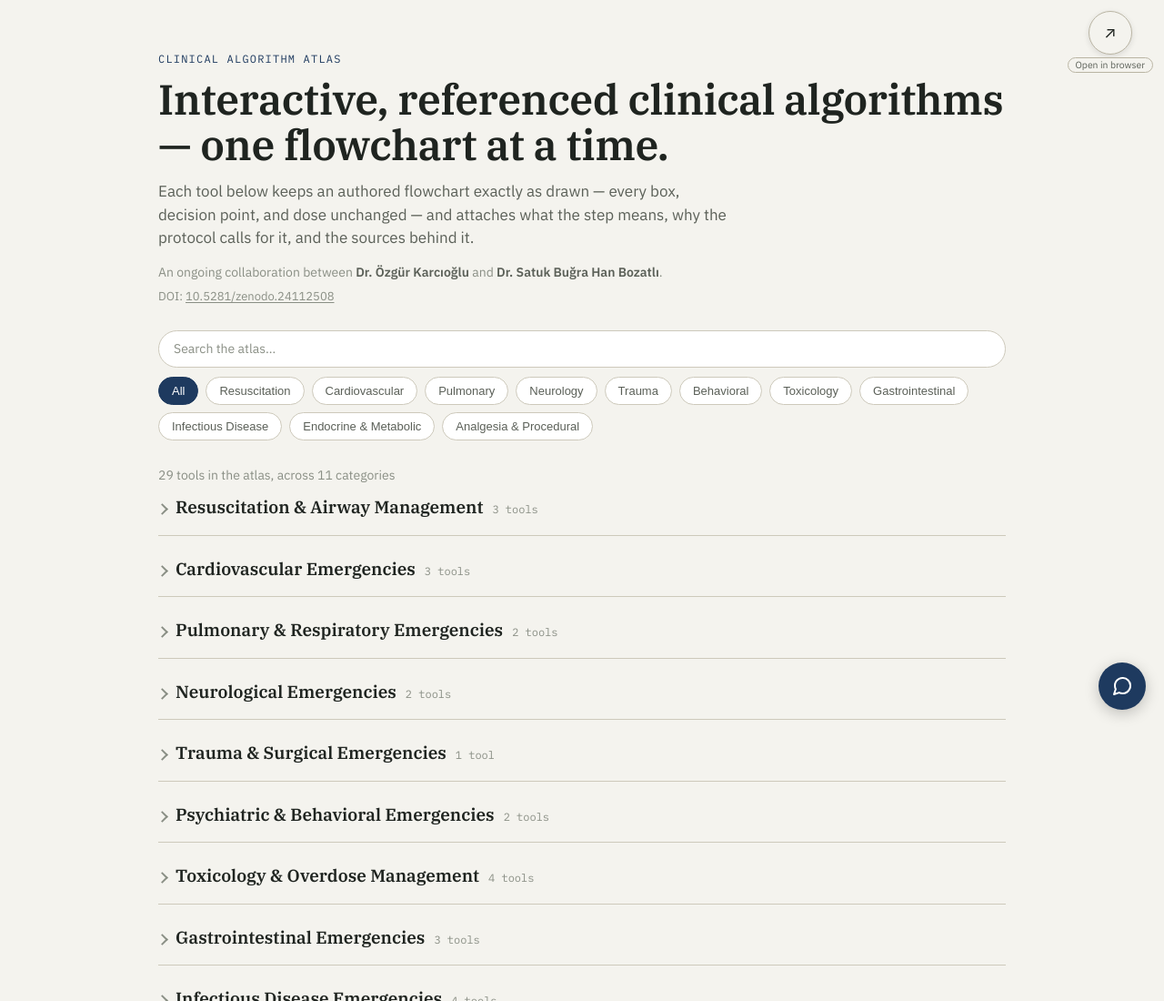
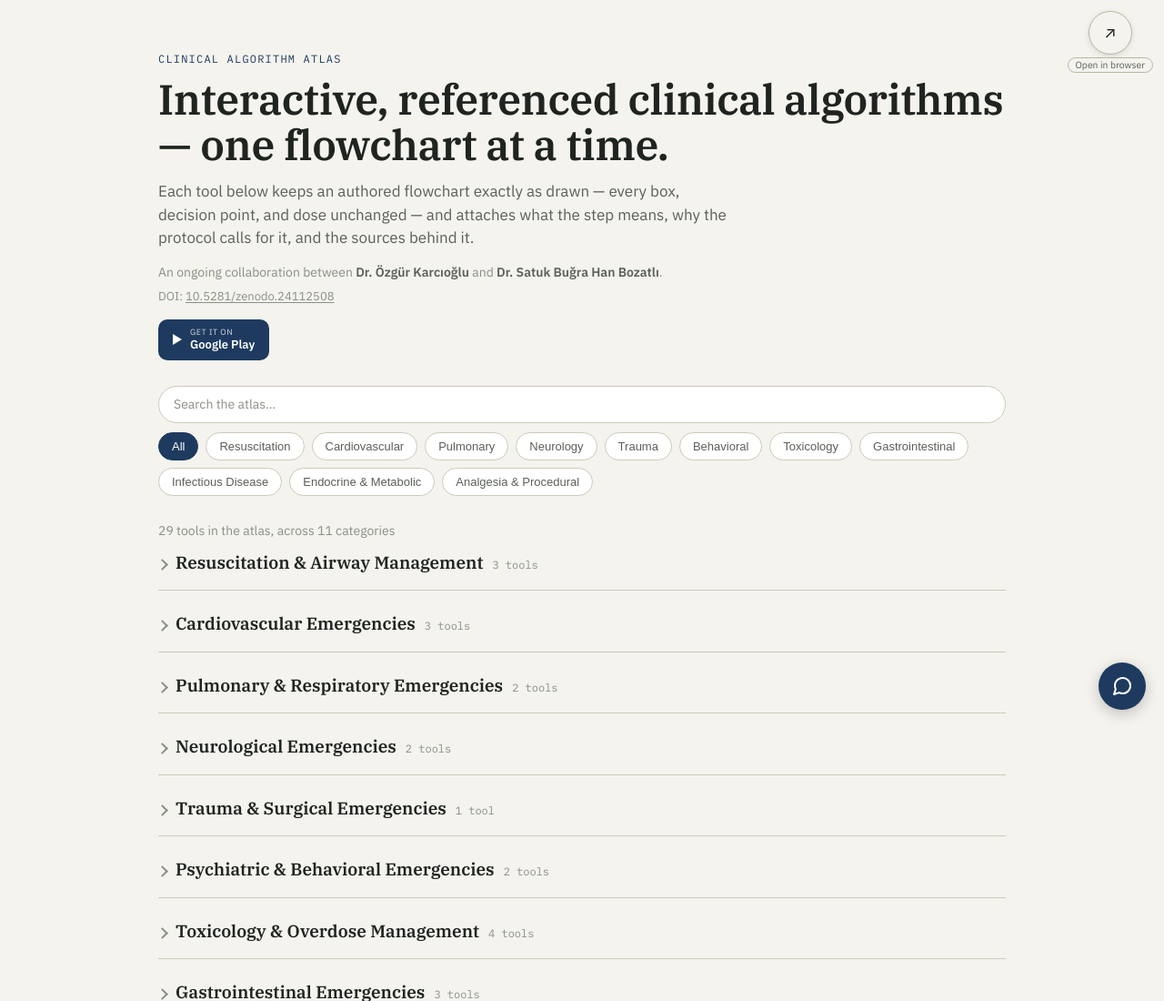
Before and after one commit to satbuhan/clinical-algorithm-atlas, a plain HTML site: page index.html in a window 1280 px wide. Shown: the top 1100 px of the page at 91% size. Drawn offline with Linux system fonts and the light colour scheme.

Commit message:
Add Google Play badge, link previews, and basic SEO to the hub site
- Masthead now links to the Android app's Play Store listing
- Open Graph / Twitter Card tags + a designed og-image.png so links
  shared on WhatsApp/LinkedIn/X render a rich preview instead of bare text
- robots.txt + sitemap.xml (hub + all 29 sister tools) for search indexing

Co-Authored-By: Claude Sonnet 5 <noreply@anthropic.com>
Claude-Session: https://claude.ai/code/session_01J8ettcHb2V6QYVdxFW6xsz

```diff
--- a/assets/style.css
+++ b/assets/style.css
@@ -158,6 +158,38 @@ a { color: inherit; }
 }
 .masthead p.doi-line a:hover { color: var(--accent); }
 .masthead p.byline strong { color: var(--ink-soft); font-weight: 600; }
+
+.play-badge {
+  display: inline-flex;
+  align-items: center;
+  gap: 9px;
+  margin-top: 16px;
+  background: var(--accent);
+  color: #fff;
+  text-decoration: none;
+  border-radius: 10px;
+  padding: 9px 16px;
+  font-family: var(--font-sans);
+  font-size: 13px;
+  font-weight: 600;
+  line-height: 1.2;
+  transition: background 0.15s ease;
+}
+.play-badge:hover { background: var(--accent-soft); }
+.play-badge__tri {
+  width: 0; height: 0;
+  border-top: 6px solid transparent;
+  border-bottom: 6px solid transparent;
+  border-left: 10px solid #fff;
+  flex: none;
+}
+.play-badge__lines { display: flex; flex-direction: column; }
+.play-badge__lines small {
+  font-size: 9px;
+  font-weight: 400;
+  letter-spacing: 0.06em;
+  opacity: 0.8;
+}
 
 /* ---------- Toolbar: search + filter chips ---------- */
 .toolbar {
--- a/index.html
+++ b/index.html
@@ -4,7 +4,22 @@
 <meta charset="utf-8">
 <meta name="viewport" content="width=device-width, initial-scale=1">
 <title>Clinical Algorithm Atlas</title>
-<meta name="description" content="A growing atlas of interactive, referenced clinical-algorithm web tools — each one converted from an authored flowchart, with the clinical reasoning and literature behind every step.">
+<meta name="description" content="A growing atlas of interactive, referenced clinical-algorithm web tools — each one converted from an authored flowchart, with the clinical reasoning and literature behind every step. Built-in AI assistant, interactive score calculators, and independently verified citations on every tool.">
+<link rel="canonical" href="https://satbuhan.github.io/clinical-algorithm-atlas/">
+
+<meta property="og:type" content="website">
+<meta property="og:site_name" content="Clinical Algorithm Atlas">
+<meta property="og:title" content="Clinical Algorithm Atlas — interactive, referenced clinical algorithms">
+<meta property="og:description" content="Each flowchart keeps an authored clinical algorithm exactly as drawn, and attaches an AI assistant, built-in score calculators, and independently verified citations to every step.">
+<meta property="og:url" content="https://satbuhan.github.io/clinical-algorithm-atlas/">
+<meta property="og:image" content="https://satbuhan.github.io/clinical-algorithm-atlas/assets/og-image.png">
+<meta property="og:image:width" content="1200">
+<meta property="og:image:height" content="630">
+<meta name="twitter:card" content="summary_large_image">
+<meta name="twitter:title" content="Clinical Algorithm Atlas — interactive, referenced clinical algorithms">
+<meta name="twitter:description" content="AI assistant, built-in score calculators, and independently verified citations on every flowchart.">
+<meta name="twitter:image" content="https://satbuhan.github.io/clinical-algorithm-atlas/assets/og-image.png">
+
 <link rel="preconnect" href="https://fonts.googleapis.com">
 <link rel="preconnect" href="https://fonts.gstatic.com" crossorigin>
 <link href="https://fonts.googleapis.com/css2?family=IBM+Plex+Mono:wght@400;500;600&family=IBM+Plex+Sans:wght@400;500;600;700&family=IBM+Plex+Serif:ital,wght@0,400;0,600;1,400&display=swap" rel="stylesheet">
@@ -32,6 +47,10 @@
     <strong>Dr. Satuk Buğra Han Bozatlı</strong>.
   </p>
   <p class="doi-line">DOI: <a href="https://doi.org/10.5281/zenodo.24112508" target="_blank" rel="noopener">10.5281/zenodo.24112508</a></p>
+  <a class="play-badge" href="https://play.google.com/store/apps/details?id=com.satbuhan.algorithmatlas" target="_blank" rel="noopener" aria-label="Get Clinical Algorithm Atlas on Google Play">
+    <span class="play-badge__tri" aria-hidden="true"></span>
+    <span class="play-badge__lines"><small>GET IT ON</small>Google Play</span>
+  </a>
 </header>
 
 <div class="toolbar">
```
Also changed, not shown: sitemap.xml (added, +33 -0 lines), assets/og-image.png (added), robots.txt (added).
